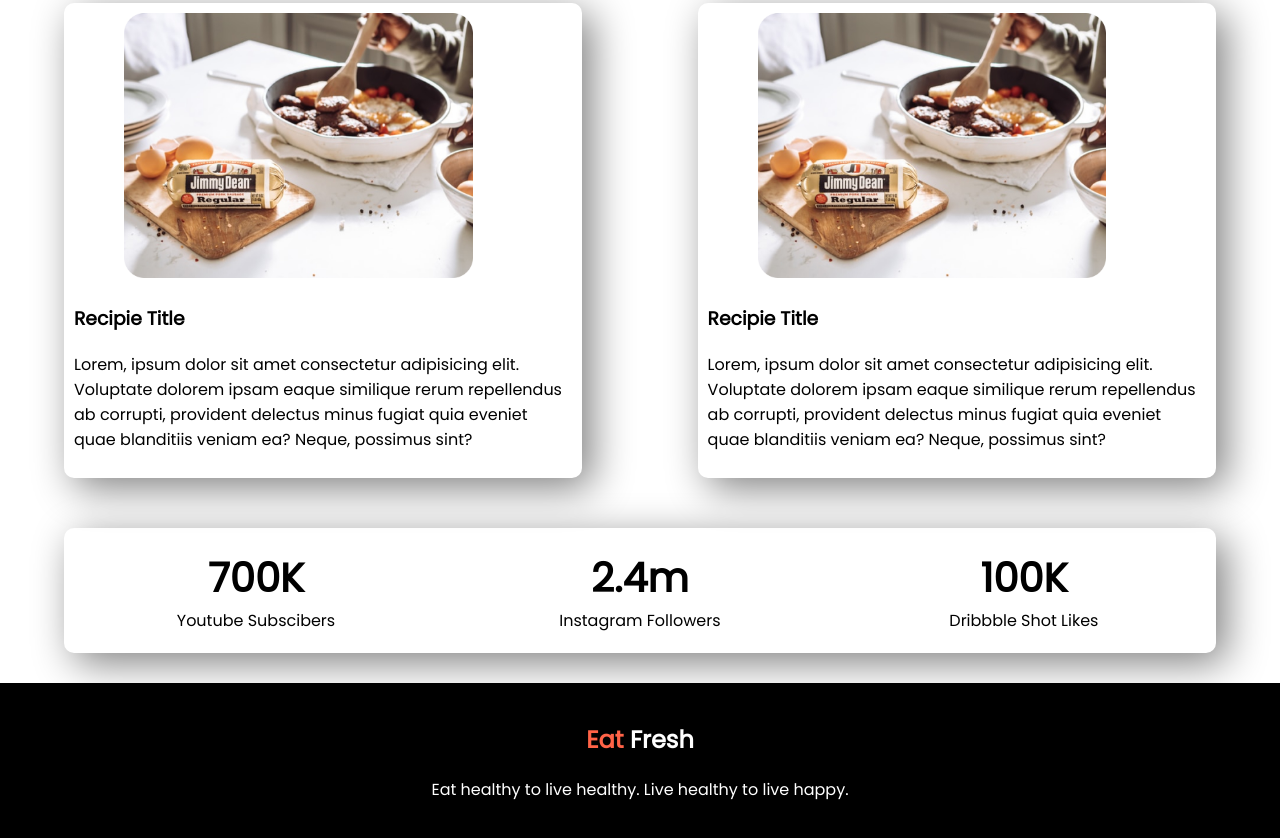
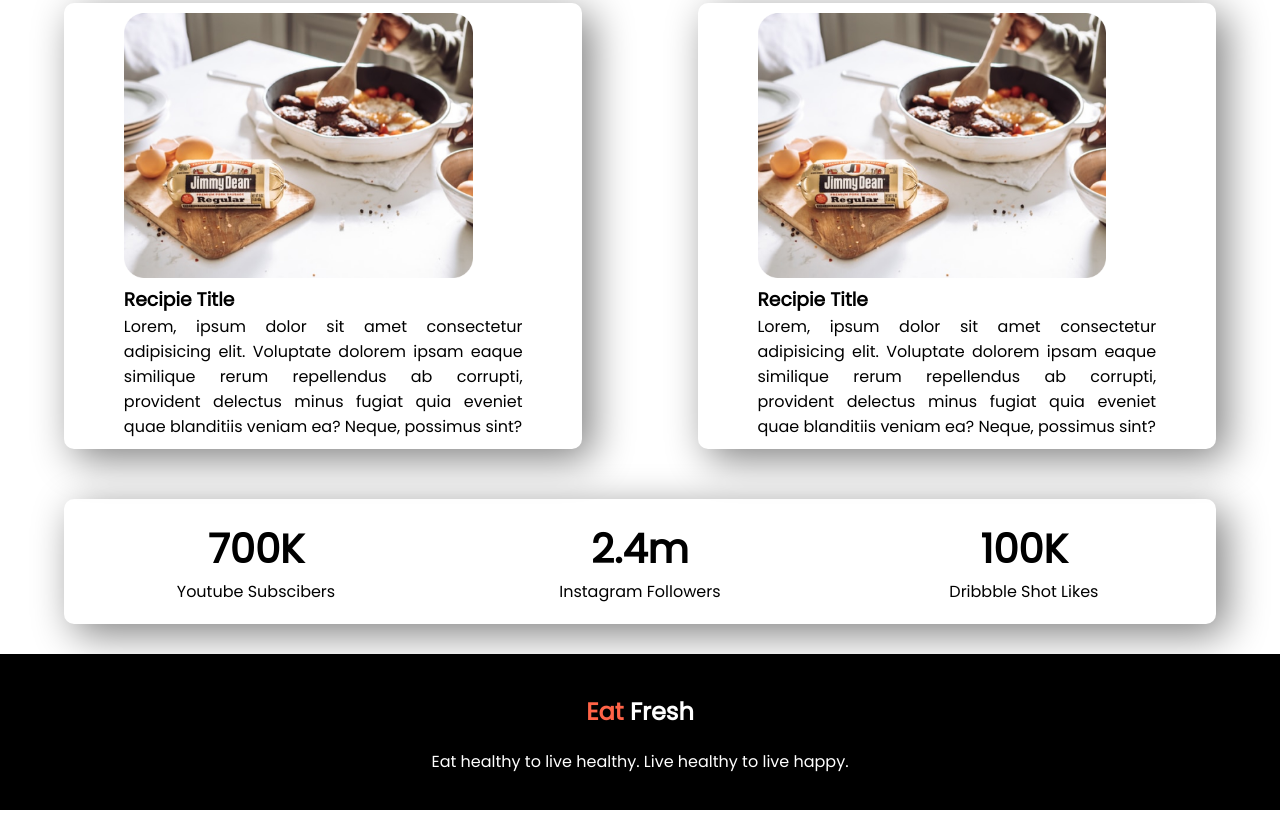
Before and after one commit to SadekurNiloy/eat-healthy-project-1, a plain HTML site: page index.html in a window 1280 px wide. Shown: the part 1255-2093 px from the top of the page. After the commit the page ends 2065 px from the top, so only its background shows below. Drawn offline with Linux system fonts and the light colour scheme.

Commit message:
text style added

```diff
--- a/style.css
+++ b/style.css
@@ -66,6 +66,14 @@ img {
 .recipie {
     margin: 50px 0;
 }
+.recipie h3,
+.recipie p {
+    width: 80%;
+    text-align: justify;
+    margin: auto;
+}
+
+
 .bam {
     width: 33.33%;
     text-align: center;
```
